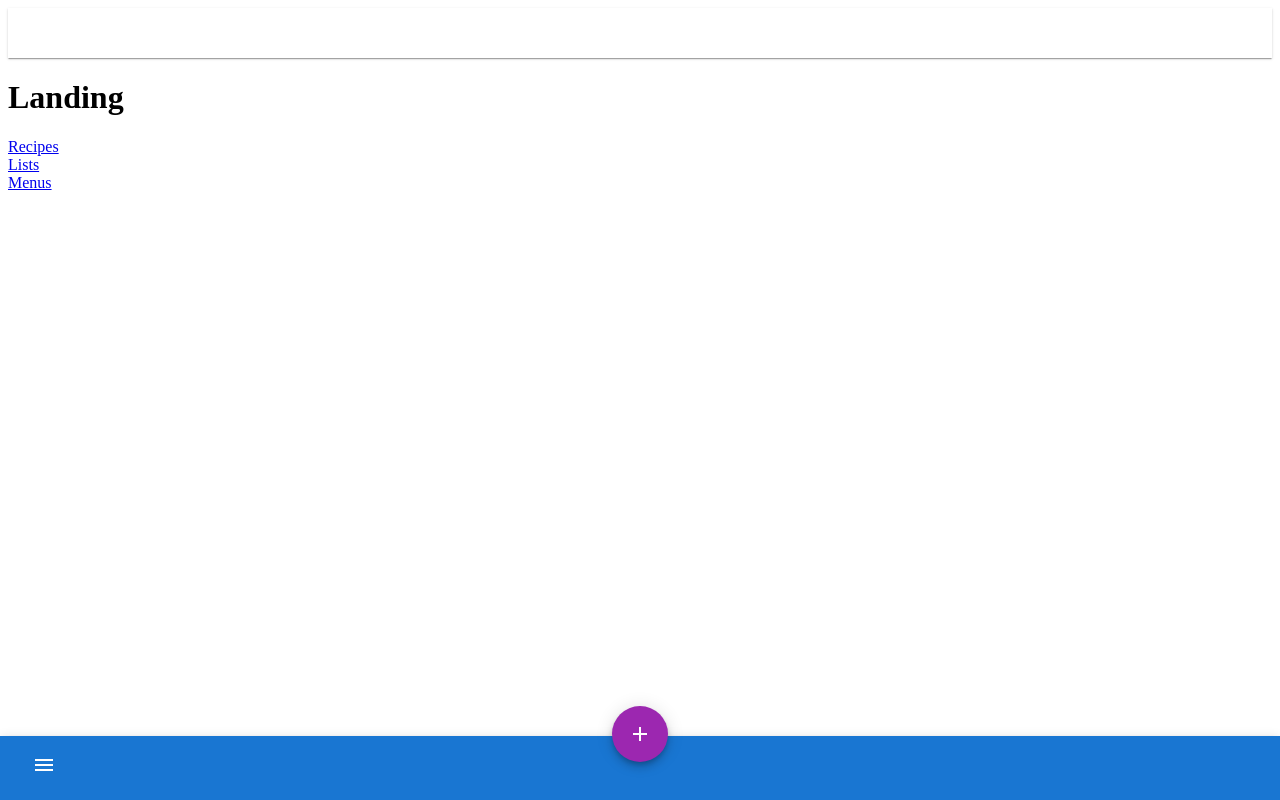
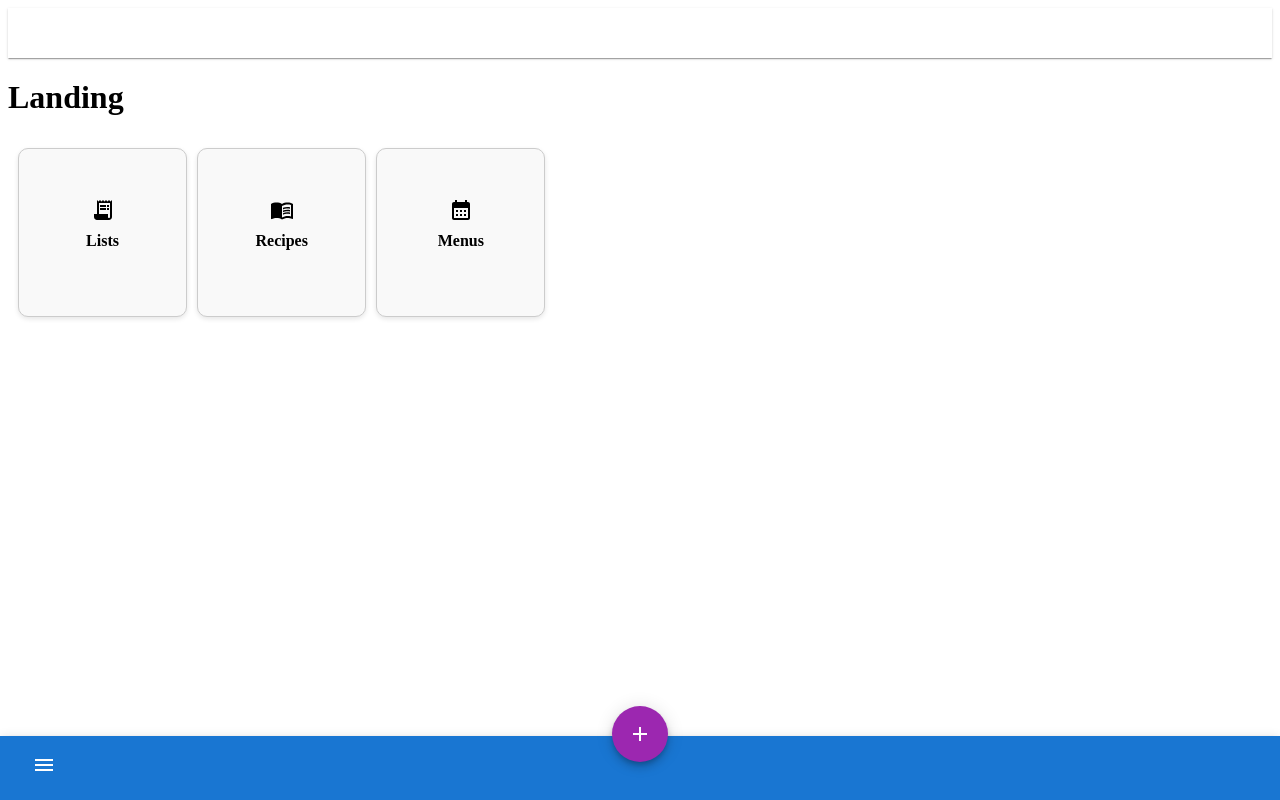
Before and after one commit to smith15973/Grocery-List-Maker, a React (Vite) app in the folder Frontend/: page /lists/1 in a window 1280 px wide. Built offline with nearby package versions, Linux system fonts and the light colour scheme.

Commit message:
mini styled landing page

```diff
--- /dev/null
+++ b/Frontend/src/pages/Landing.css
@@ -0,0 +1,29 @@
+/* Container for the grid of squares */
+.landing-container {
+    display: grid;
+    grid-template-columns: repeat(auto-fill, minmax(150px, 1fr)); /* Adjust minmax to fit your design */
+    gap: 10px; /* Minimal gap between the squares */
+    width: 100%;
+    padding: 10px; /* Optional: Padding around the container */
+    box-sizing: border-box;
+}
+
+/* Each square item */
+.landing-item {
+    background-color: #f9f9f9;
+    border: 1px solid #ccc;
+    border-radius: 10px;
+    display: flex;
+    flex-direction: column;
+    justify-content: center;
+    align-items: center;
+    aspect-ratio: 1 / 1; /* Ensures the div stays square */
+    box-shadow: 0 2px 5px rgba(0, 0, 0, 0.1); /* Optional: adds a subtle shadow */
+    text-align: center;
+    padding: 10px;
+}
+
+.landing-item h3 {
+    margin-top: 10px;
+    font-size: 1em;
+}
--- a/Frontend/src/pages/Landing.jsx
+++ b/Frontend/src/pages/Landing.jsx
@@ -1,16 +1,26 @@
-import NavDrawer from "../components/NavDrawer";
+import './Landing.css';
+import ReceiptLongIcon from '@mui/icons-material/ReceiptLong';
+import MenuBookIcon from '@mui/icons-material/MenuBook';
+import CalendarMonthIcon from '@mui/icons-material/CalendarMonth';
 
 export function Landing() {
-
     return (
-        <>
-        <h1>Landing</h1>
-        <a href="#/recipes">Recipes</a>
-        <br />
-        <a href="#/lists">Lists</a>
-        <br />
-        <a href="#/menus">Menus</a>
-        <br />
-        </>
-    )
+        <div>
+            <h1>Landing</h1>
+            <div className="landing-container">
+                <div className="landing-item">
+                    <ReceiptLongIcon />
+                    <h3>Lists</h3>
+                </div>
+                <div className="landing-item">
+                    <MenuBookIcon />
+                    <h3>Recipes</h3>
+                </div>
+                <div className="landing-item">
+                    <CalendarMonthIcon />
+                    <h3>Menus</h3>
+                </div>
+            </div>
+        </div>
+    );
 }
```
